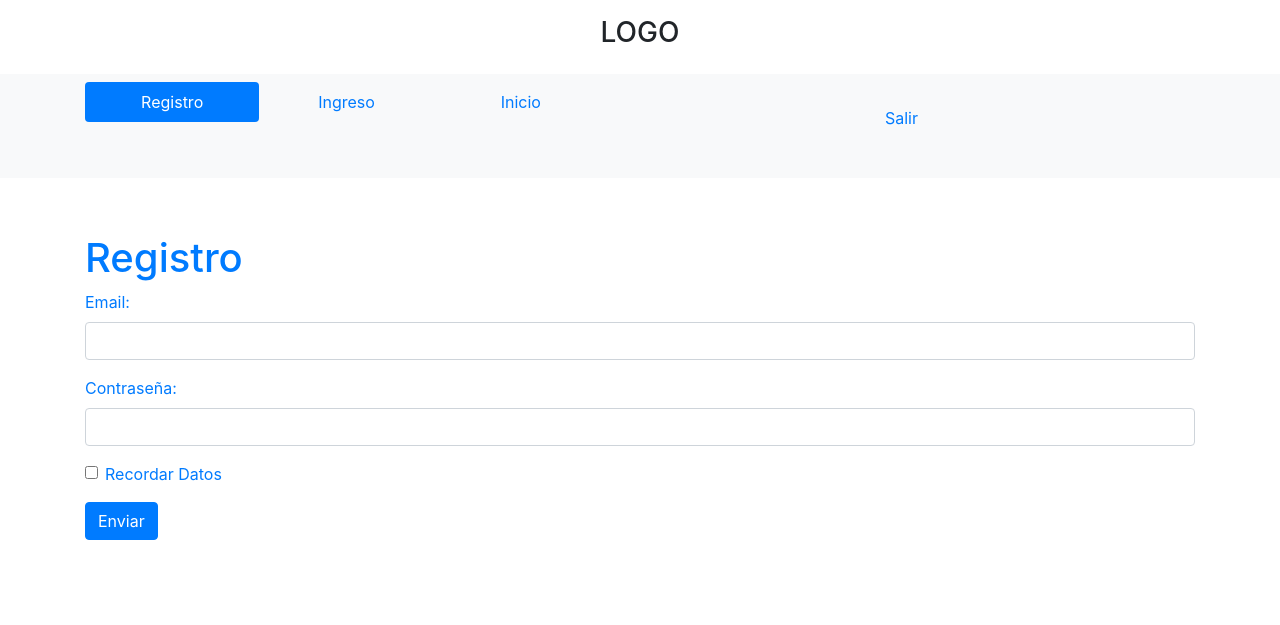
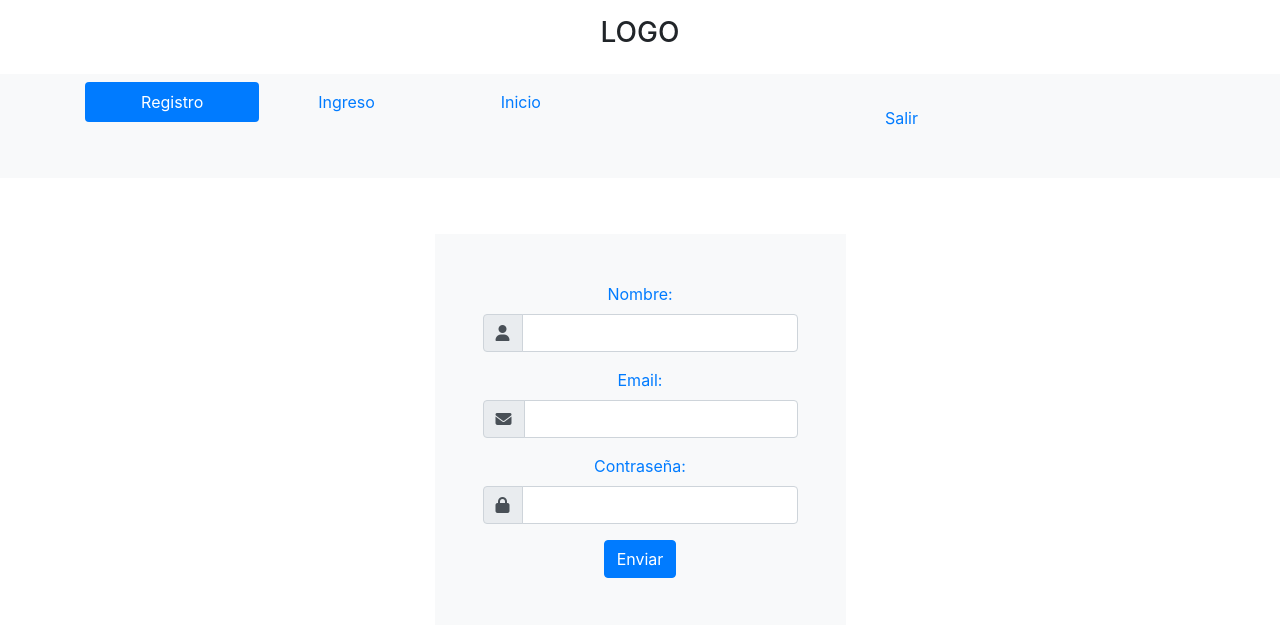
Before and after one commit to Yisusad/mvc-php, a PHP site: page / in a window 1280 px wide. Shown: the top 625 px of the page. Run offline with PHP 8.4, Linux system fonts and the light colour scheme; some libraries are stand-ins or nearby versions.

Commit message:
Se crea page 404 y se aplican variables post para registro

```diff
--- /dev/null
+++ b/controladores/formularios.controlador.php
@@ -0,0 +1,12 @@
+<?php
+
+class ControladorFormularios{
+
+    public function ctrRegistro(){
+        if(isset($_POST["registroNombre"])){
+
+            echo $_POST["registroNombre"];
+
+        }
+    }
+}
--- a/index.php
+++ b/index.php
@@ -1,6 +1,7 @@
 <?php
 
 require_once "controladores/plantilla.controlador.php";
+require_once "controladores/formularios.controlador.php";
 
 $plantilla = new ControladorPlantilla();
 $plantilla -> ctrTraerPlantilla();
--- /dev/null
+++ b/vistas/paginas/error404.php
@@ -0,0 +1,5 @@
+<div class="text-center">
+<h1>404</h1>
+<p>Página no encontrada</p>
+<a href="index.php?pagina=registro" class="btn btn-primary">Volver</a>
+</div>
--- a/vistas/paginas/registro.php
+++ b/vistas/paginas/registro.php
@@ -1,17 +1,49 @@
-<h1>Registro</h1>
-<form>
+<div class="d-flex justify-content-center text-center">
+    <form class="p-5 bg-light" method="post">
+        <div class="form-group">
+            <label for="nombre">Nombre:</label>
+
+            <div class="input-group">
+                <div class="input-group-prepend">
+                    <span class="input-group-text">
+                        <i class="fas fa-user"></i>
+                    </span>
+                </div>
+                <input type="text" class="form-control" id="nombre" name="registroNombre">
+            </div>
+
+        </div>
         <div class="form-group">
             <label for="email">Email:</label>
-        <input type="email" class="form-control" id="email">
+
+            <div class="input-group">
+                <div class="input-group-prepend">
+                    <span class="input-group-text">
+                        <i class="fas fa-envelope"></i>
+                    </span>
+                </div>
+                <input type="email" class="form-control" id="email" name="registroEmail">
+            </div>
         </div>
         <div class="form-group">
             <label for="pwd">Contraseña:</label>
-        <input type="password" class="form-control" id="pwd">
+
+            <div class="input-group">
+                <div class="input-group-prepend">
+                    <span class="input-group-text">
+                        <i class="fas fa-lock"></i>
+                    </span>
                 </div>
-    <div class="form-group form-check">
-        <label class="form-check-label">
-            <input class="form-check-input" type="checkbox"> Recordar Datos
-        </label>
+                <input type="password" class="form-control" id="pwd" name="registroPassword">
             </div>
+
+        </div>
+
+    <?php
+        $registro = new ControladorFormularios();
+        $registro -> ctrRegistro();
+    ?>
+
         <button type="submit" class="btn btn-primary">Enviar</button>
     </form>
+</div>
--- a/vistas/plantilla.php
+++ b/vistas/plantilla.php
@@ -116,6 +116,9 @@
                     ){
                         include "paginas/" .$_GET["pagina"]. ".php";
                     }
+                    else{
+                        include "paginas/error404.php";
+                    }
                 }
                 else{
                     include "paginas/registro.php";
```
Lines whose indentation alone changed are shown as unchanged.
